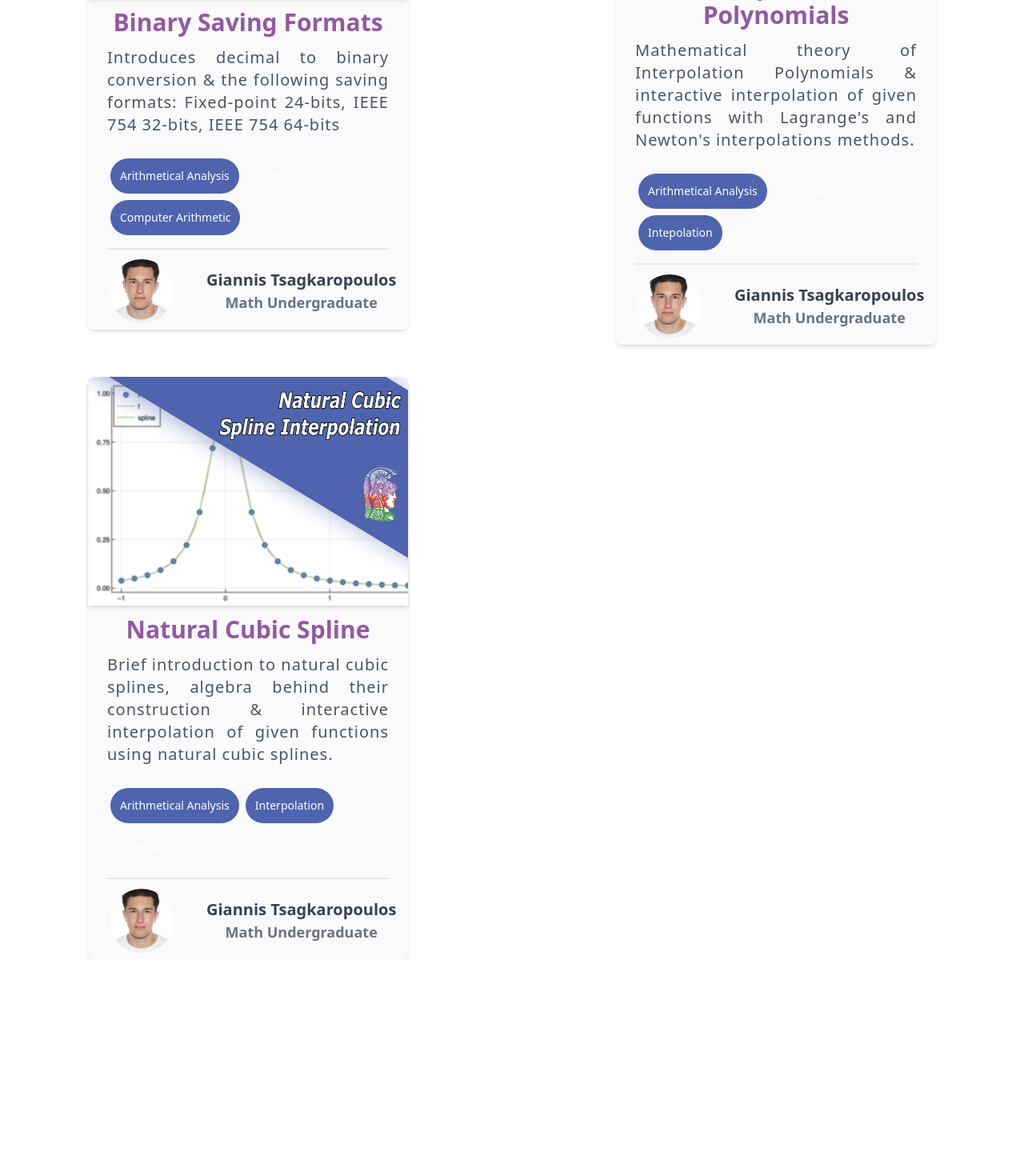
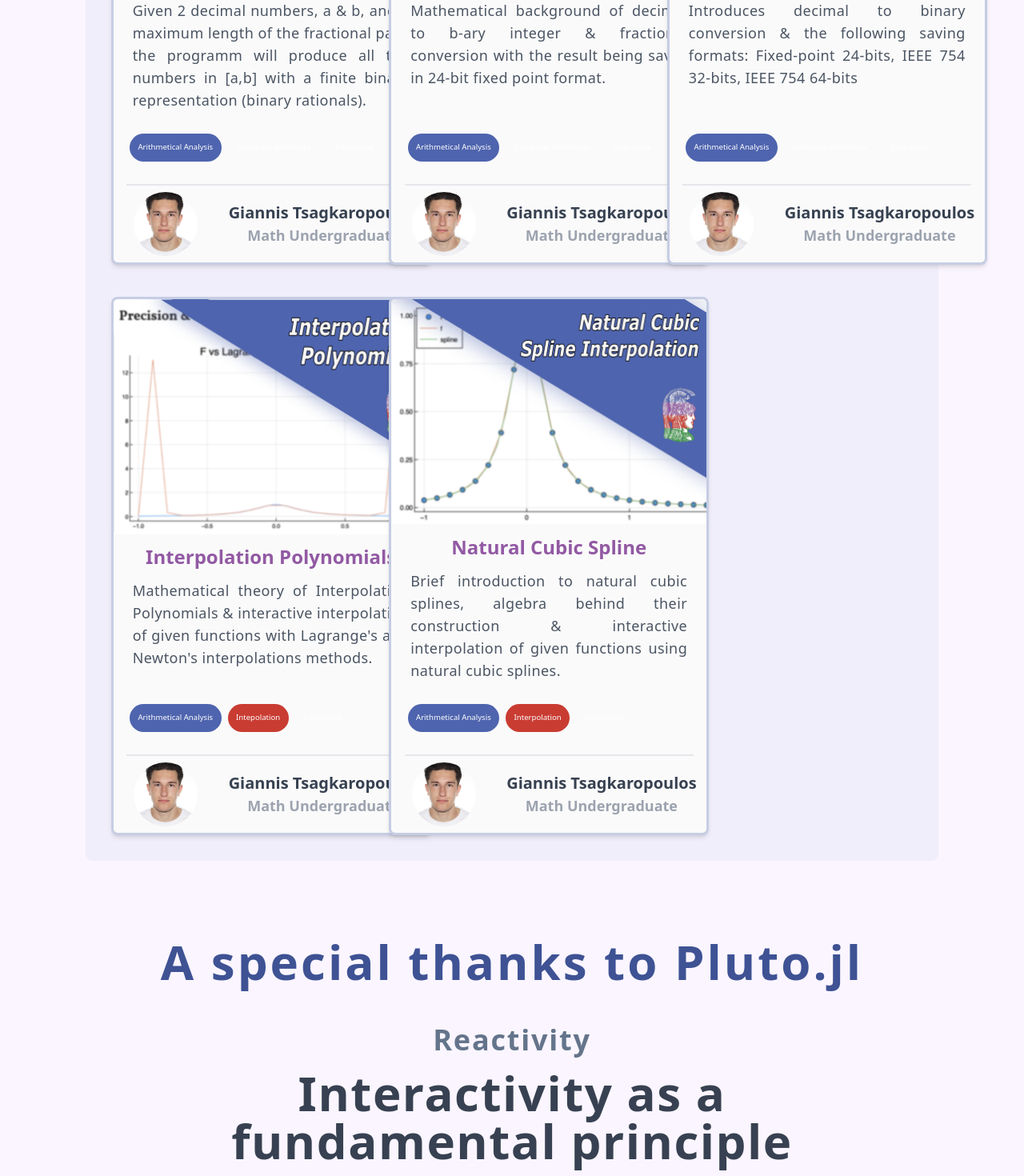
Before and after one commit to GiannisTsagkaropoulos/Julia-NKUA-Webpage, a Next.js app: page /our-work in a window 1280 px wide. Shown: the part 1300-2770 px from the top of the page at 80% size. Before the commit the page ends 2499 px from the top, so only its background shows below. Built offline with nearby package versions, Linux system fonts and the light colour scheme; a web font is replaced by a local one.

Commit message:
second edition of our work page. Got's info about our work, only card of Giannis' work, thanks to pluto Notebooks

```diff
--- a/components/getting-started-page/BooksCard.js
+++ b/components/getting-started-page/BooksCard.js
@@ -6,7 +6,7 @@ function BooksCard(props) {
       className="flex justify-center align-middle rounded-lg shadow-md border-[3px] border-julia-blue-light/50  hover:border-julia-blue-light hover:cursor-pointer transition duration-10"
     >
       <img
-        class="h-[19rem] w-56 object-cover center"
+        className="h-[19rem] w-56 object-cover center"
         src={props.image}
         alt={props.title}
       />
--- a/components/layout/MainNavigation.js
+++ b/components/layout/MainNavigation.js
@@ -13,7 +13,7 @@ function MainNavigation() {
   // bg-julia-blue-dark opacity-[98%]
   //
   return (
-    <header className="fixed w-full h-28 flex order-1 items-center justify-between bg-julia-blue-dark bg-opacity-70 backdrop-blur-md px-10 xl:px-32 z-50">
+    <header className="fixed w-full h-28 flex order-1 items-center justify-between bg-julia-blue-dark bg-opacity-90 backdrop-blur-md px-10 xl:px-32 z-50">
       <Link href="/">
         <Logo />
       </Link>
--- a/components/notebooks/Card.js
+++ b/components/notebooks/Card.js
@@ -1,36 +1,81 @@
 export default function Card(props) {
   return (
-    <div
-      className="bg-neutral-50 col-span-1 rounded-lg shadow-md text-3xl ease-in-out
-            hover:scale-[1.01] hover:-translate-y-[2px] hover:shadow-lg duration-[60ms] w-[25rem]"
-    >
-      <a href={props.link} className="hover:cursor-pointer ">
+    <div className="flex flex-col bg-neutral-50 rounded-lg shadow-md border-[3px] border-julia-blue-light/30 w-[25rem] hover:border-julia-blue-light  transition mx-auto">
+      {/* <a target="_blank" href={props.link} className="hover:cursor-pointer">
         <img
           className="rounded-t-lg px-[-1.5rem] w-full object-cover shadow-md  hover:-translate-y-[3px] hover:shadow-xl duration-200"
           src={props.thumbnail}
           alt={props.title}
         />
-      </a>
-      <div className="px-6">
-        <h2 className="text-julia-purple-light hover:text-julia-purple-dark py-3 font-semibold text-center text-3xl">
-          {props.title}
-        </h2>
-        <p className="tracking-wider text-justify text-gray-600 text-xl hover:cursor-text">
-          {props.content}
-        </p>
-        <ul className="flex flex-wrap justify-starts items-center py-3 border-b-2 my-3 text-xs md:text-sm text-white font-medium">
+
+        <div className="px-6">
+          <h2 className="text-julia-purple-light  py-3 font-semibold text-center text-3xl">
+            {props.title}
+          </h2>
+          <p className="tracking-wider text-justify text-gray-600 text-xl">
+            {props.content}
+          </p>
+        </div>
+      </a> */}
+
+      <div className="my-row grow">
+        <a target="_blank" href={props.link} className="hover:cursor-pointer">
+          <div className="rounded-md w-full overflow-hidden">
+            <img
+              className="w-full h-full object-center object-cover shadow-sm "
+              src={props.thumbnail}
+              alt={props.title}
+            />
+          </div>
+          <div className="px-6">
+            <h2 className="text-julia-purple-light py-3 font-semibold text-center text-2xl">
+              {props.title}
+            </h2>
+            <p className="tracking-wide text-justify text-gray-600 text-lg">
+              {props.content}
+            </p>
+          </div>
+        </a>
+      </div>
+
+      <div className="my-row">
+        <ul className="flex flex-wrap justify-start items-center py-3 my-3 text-xxs md:text-xxs text-white font-medium w-11/12 mx-auto">
           {props.tags.map((tag) => (
             <li
               key={tag.id}
-              className={`p-3 rounded-3xl m-1 ${tag.color} ${tag.hover} hover:cursor-pointer`}
+              className={`p-[0.65rem] rounded-3xl m-1 ${tag.color}`}
             >
               {tag.title}
             </li>
           ))}
         </ul>
+
+        <div className="w-11/12 bg-gray-200 h-[0.12rem] mx-auto my-2" />
+
+        <a
+          target="_blank"
+          href={props.author.socialLink}
+          className="hover:cursor-pointer hover:font-extrabold align"
+        >
+          <div className="grid grid-cols-1 justify-items-center lg:grid-cols-3 hover:scale-[1.005] hover:-translate-y-[1px] duration-150 mb-2">
+            <img
+              className="w-20 h-20 justify-self-center  rounded-full object-cover hidden lg:col-span-1 lg:block"
+              src={props.author.image}
+              alt={props.author.name}
+            />
+            <div className="flex flex-col justify-center lg:col-span-2  ">
+              <h3 className="text-gray-700 font-bold text-center align-bottom text-2xl lg:text-xl hover:text-gray-900">
+                {props.author.name}{" "}
+              </h3>
+              <p className="text-gray-400 text-center font-semibold text-xl lg:text-lg">
+                {props.author.status}
+              </p>
+            </div>
+          </div>
+        </a>
       </div>
 
-      <a
+      {/* <a
         href={props.author.socialLink}
         className="hover:cursor-pointer hover:font-extrabold align"
       >
@@ -38,7 +83,7 @@ export default function Card(props) {
           <img
             className="w-20 h-20 justify-self-center  rounded-full object-cover hidden lg:col-span-1 lg:block"
             src={props.author.image}
-            alt=""
+            alt={props.author.name}
           />
           <div className="flex flex-col justify-center lg:col-span-2  ">
             <h3 className="text-gray-700 font-bold text-center align-bottom text-2xl lg:text-xl hover:text-gray-900">
@@ -49,7 +94,7 @@ export default function Card(props) {
             </p>
           </div>
         </div>
-      </a>
+      </a> */}
     </div>
   );
 }
--- a/components/notebooks/CardGrid.js
+++ b/components/notebooks/CardGrid.js
@@ -2,7 +2,7 @@ import Card from "./Card";
 
 export default function CardGrid(props) {
   return (
-    <section className="grid list-none grid-cols-1 gap-10 place-items-center lg:grid-cols-2 z-1">
+    <section className="grid list-none grid-cols-2 gap-10  lg:grid-cols-3 w-10/12 mx-auto z-1 bg-julia-blue-light/5 rounded-lg p-8">
       {props.notebooks.map((notebook) => {
         return (
           <Card
--- /dev/null
+++ b/components/our-work-page/PlutoThanks.js
@@ -0,0 +1,66 @@
+function PlutoThanks() {
+  return (
+    <div>
+      <h3 className="text-6xl  text-julia-blue-dark tracking-wider font-semibold text-center">
+        A special thanks to{" "}
+        <a
+          target="_blank"
+          href="https://plutojl.org"
+          className="hover:text-julia-blue-dark hover:underline font-bold"
+        >
+          Pluto.jl
+        </a>{" "}
+      </h3>
+      <div className="h-12"></div>
+      <h3 className="text-4xl  text-slate-500 tracking-wider font-semibold text-center">
+        Reactivity
+      </h3>
+      <h3 className="text-6xl tracking-wide text-gray-700 font-extrabold mx-auto text-center my-4 w-[60%]">
+        Interactivity as a fundamental principle
+      </h3>
+      <p className="text-2xl text-julia-blue-light opacity-70 tracking-wider font-medium w-[75%] mx-auto  text-center">
+        A simple, reactive programming environment for Julia. Your programming
+        environment becomes interactive by splitting your code into multiple
+        cells!
+      </p>
+      <div className="h-12"></div>
+      <h3 className="text-4xl  text-slate-500 tracking-wider font-semibold text-center">
+        Reproducibility
+      </h3>
+      <h3 className="text-6xl tracking-wide text-gray-700 font-extrabold mx-auto text-center my-4 w-[60%]">
+        Pluto notebooks are reproducible by default
+      </h3>
+      <p className="text-2xl text-julia-blue-light opacity-70 tracking-wider font-medium w-[75%] mx-auto  text-center">
+        Pluto goes to great lengths to make sure that someone else will be able
+        to run your notebook when you're done! <br /> The result? A programming
+        environment that prioritizes beginners over advanced users!
+      </p>
+      <div className="h-12"></div>
+      <h3 className="text-4xl  text-slate-500 tracking-wider font-semibold text-center">
+        Education
+      </h3>
+      <h3 className="text-6xl tracking-wide text-gray-700 font-extrabold mx-auto text-center my-4 w-[60%]">
+        A programming environment designed for <em>learning and teaching</em>
+      </h3>
+      <div className="text-2xl tracking-wider font-medium w-[75%] mx-auto  text-center">
+        <p className="text-julia-blue-light opacity-70">
+          Crafted with the goal of creating a programming environment that is
+          powerful, helpful and interactive, without being too intimidating for
+          students and teachers.
+        </p>
+        <span className="text-julia-blue-dark text-2xl tracking-wider">
+          {" "}
+          The result?
+        </span>
+        <br />
+        <p className="text-julia-blue-light opacity-70">
+          {" "}
+          A programming environment that prioritizes beginners over advanced
+          users!
+        </p>
+      </div>
+    </div>
+  );
+}
+
+export default PlutoThanks;
--- a/data/pluto-notebooks.js
+++ b/data/pluto-notebooks.js
@@ -19,18 +19,26 @@ export const NOTEBOOKS = [
       },
       {
         id: "tag2",
+        title: "Computer Arithmetic",
+        color: "bg-julia-purple-light",
+        hover: "hover:bg-julia-purple-dark",
+      },
+      {
+        id: "tag3",
         title: "Interactive",
         color: "bg-julia-green-light",
         hover: "hover:bg-julia-green-dark",
       },
-      {
-        id: "tag3",
-        title: "Computer Arithmetic",
-        color: "bg-julia-blue-light",
-        hover: "hover:bg-julia-blue-dark",
-      },
     ],
     author: TEAM_MEMBERS.find((member) => member.id === "giannis"),
+    // author: {
+    //   id: "giannis",
+    //   name: "Giannis Tsagkaropoulos",
+    //   socialLink:
+    //     "https://www.linkedin.com/in/ioannis-tsagkaropoulos-85a280233/",
+    //   image: "images/faces/giannis.jpg",
+    //   status: "Math Undergraduate",
+    // },
   },
   {
     id: "notebook4",
@@ -39,7 +47,7 @@ export const NOTEBOOKS = [
     thumbnail:
       "images/notebook_photos/thumbnails/decimal_to_b_ary/decimal-to-b-ary-thumbnail.png",
     content:
-      "Mathmetical background of decimal to b-ary integer & fractional conversion with the result being saves in 24-bit fixed point format.",
+      "Mathematical background of decimal to b-ary integer & fractional conversion with the result being saves in 24-bit fixed point format.",
     createdDate: "2021-05-12",
     tags: [
       {
@@ -50,15 +58,15 @@ export const NOTEBOOKS = [
       },
       {
         id: "tag2",
+        title: "Computer Arithmetic",
+        color: "bg-julia-purple-light",
+        hover: "hover:bg-julia-purple-dark",
+      },
+      {
+        id: "tag3",
         title: "Interactive",
         color: "bg-julia-green-light",
         hover: "hover:bg-julia-green-dark",
-      },
-      {
-        id: "tag3",
-        title: "Computer Arithmetic",
-        color: "bg-julia-blue-light",
-        hover: "hover:bg-julia-blue-dark",
       },
     ],
     author: TEAM_MEMBERS.find((member) => member.id === "giannis"),
@@ -81,15 +89,15 @@ export const NOTEBOOKS = [
       },
       {
         id: "tag2",
+        title: "Computer Arithmetic",
+        color: "bg-julia-purple-light",
+        hover: "hover:bg-julia-purple-dark",
+      },
+      {
+        id: "tag3",
         title: "Interactive",
         color: "bg-julia-green-light",
         hover: "hover:bg-julia-green-dark",
-      },
-      {
-        id: "tag3",
-        title: "Computer Arithmetic",
-        color: "bg-julia-blue-light",
-        hover: "hover:bg-julia-blue-dark",
       },
     ],
     author: TEAM_MEMBERS.find((member) => member.id === "giannis"),
@@ -112,15 +120,15 @@ export const NOTEBOOKS = [
       },
       {
         id: "tag2",
+        title: "Intepolation",
+        color: "bg-julia-red-light",
+        hover: "hover:bg-julia-red-dark",
+      },
+      {
+        id: "tag3",
         title: "Interactive",
         color: "bg-julia-green-light",
         hover: "hover:bg-julia-green-dark",
-      },
-      {
-        id: "tag3",
-        title: "Intepolation",
-        color: "bg-julia-blue-light",
-        hover: "hover:bg-julia-blue-dark",
       },
     ],
     author: TEAM_MEMBERS.find((member) => member.id === "giannis"),
@@ -145,8 +153,8 @@ export const NOTEBOOKS = [
       {
         id: "tag2",
         title: "Interpolation",
-        color: "bg-julia-blue-light",
-        hover: "hover:bg-julia-blue-dark",
+        color: "bg-julia-red-light",
+        hover: "hover:bg-julia-red-dark",
       },
       {
         id: "tag3",
--- a/pages/our-work/index.js
+++ b/pages/our-work/index.js
@@ -1,10 +1,39 @@
 import CardGrid from "@/components/notebooks/CardGrid";
+import PlutoThanks from "@/components/our-work-page/PlutoThanks";
 import { NOTEBOOKS } from "@/data/pluto-notebooks";
 
 export default function OurWork() {
   return (
-    <div>
-      <CardGrid notebooks={NOTEBOOKS} />
+    <div className="z-1">
+      <section className="h-fit bg-purple-50">
+        <div className="w-10/12 mx-auto flex flex-col items-center">
+          <div className="h-12"></div>
+          <h3 className="text-4xl w-7/12 mx-auto tracking-wider font-medium text-center">
+            <span className="text-julia-blue-light opacity-70">
+              Crafted for accessibility and engagement,{" "}
+            </span>
+            <span className="text-julia-blue-dark">our work</span>{" "}
+            <span className="text-julia-blue-light opacity-70">
+              is an effort to transform learning into an enjoyable and
+              approachable journey.
+            </span>
+          </h3>
+          <div className="h-12"></div>
+          <p className="text-slate-600 text-2xl font-medium w-2/5 mx-auto text-justify">
+            We present a brief introduction & guide to Julia language. We
+            examine calculation of pivot patterns emerging from application of
+            GECP in Hadamard matrices, Benchmarks between Julia, Matlab & Python
+            in applications of matrix computations & the Newton-Raphson method,
+            Base conversion programs, Polynomial Interpolation, Natural Cubic
+            Splines, Accuracy of different expressions of equal quantities.
+          </p>
+          <div className="h-24"></div>
+        </div>
+        <CardGrid notebooks={NOTEBOOKS} />
+        <div className="h-24"></div>
+        <PlutoThanks />
+        <div className="h-24"></div>
+      </section>
     </div>
   );
 }
--- a/tailwind.config.js
+++ b/tailwind.config.js
@@ -11,7 +11,7 @@ module.exports = {
   theme: {
     extend: {
       fontSize: {
-        xxs: "0.5rem",
+        xxs: "0.6rem",
       },
       colors: {
         "julia-blue": {
```
Also changed, not shown: components/getting-started-page/GettingStartedFirstRow.js (+4 -4 lines).
